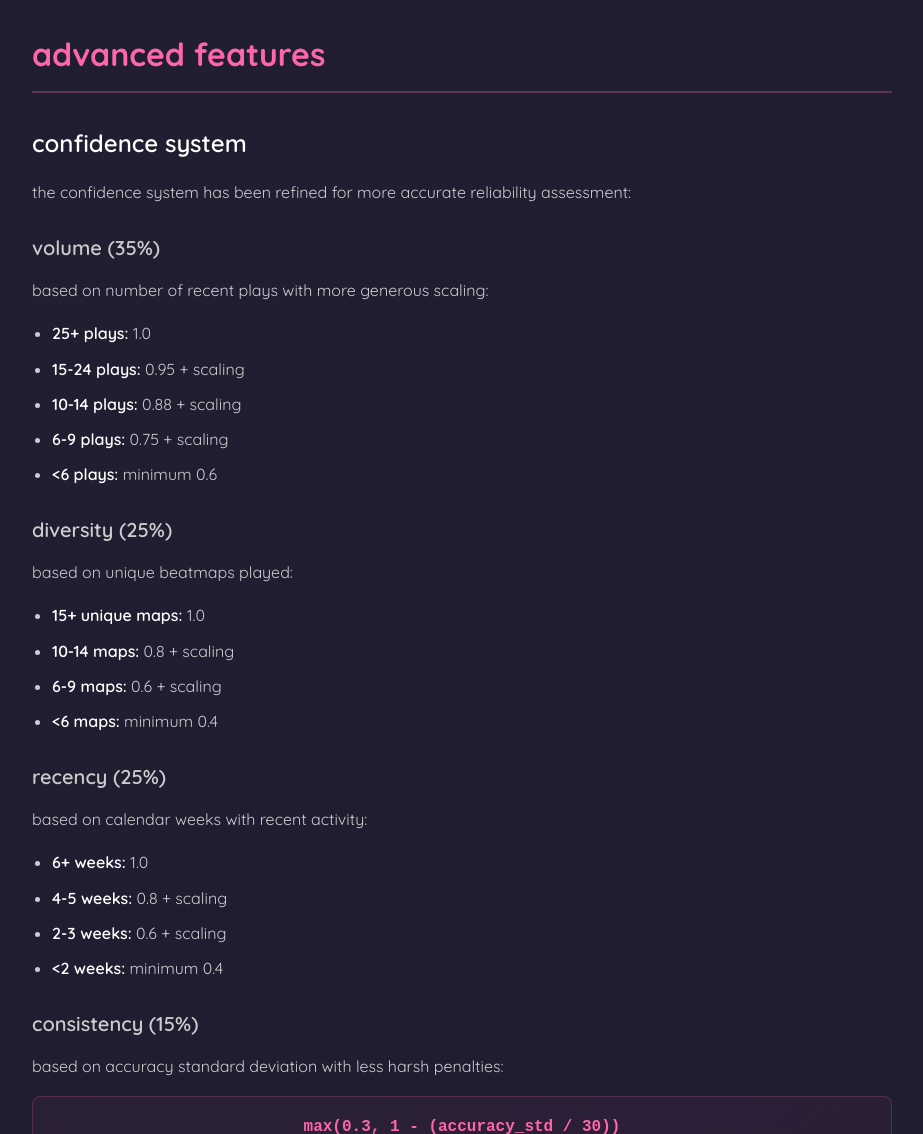
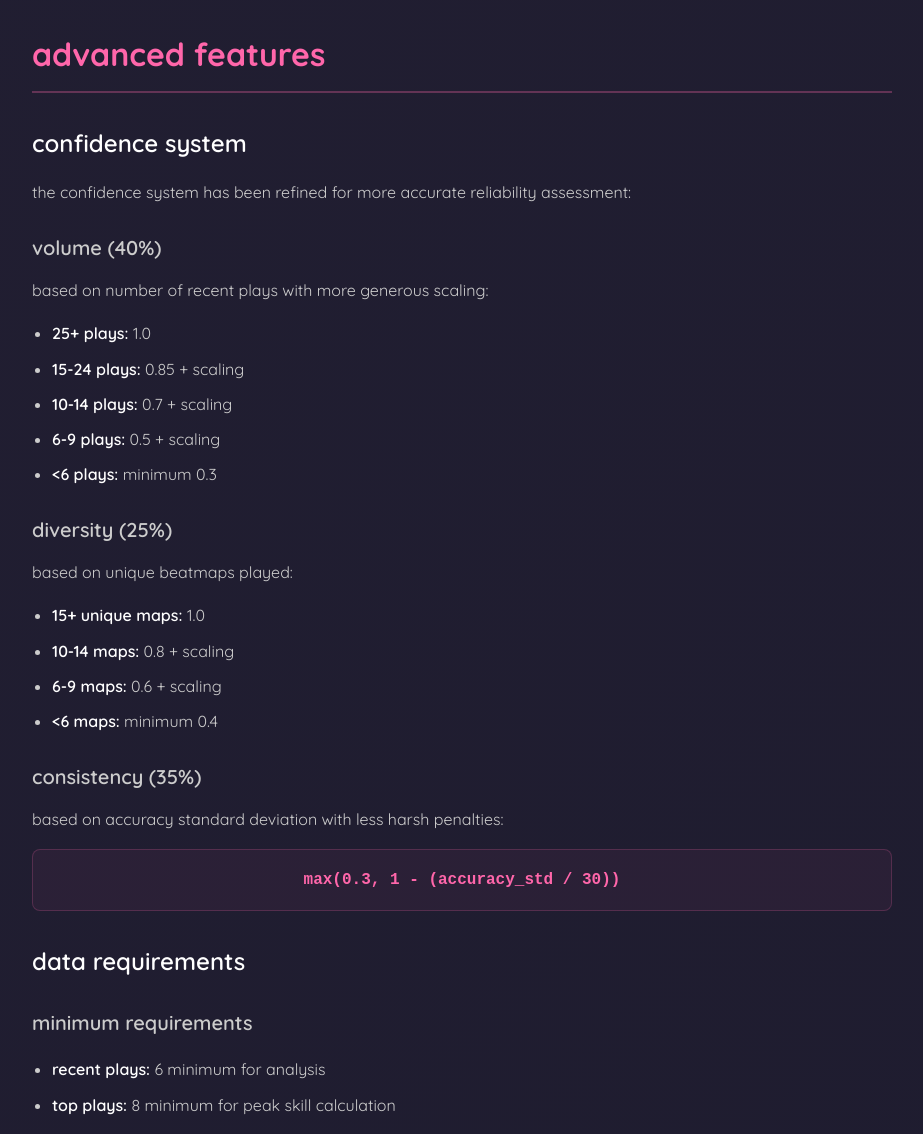
Before and after one commit to snovn/osu-skill, a Flask app: page /wiki in a window 1280 px wide. Shown: the part 5366-6500 px from the top of the page, without its empty margins (178-1101 px from the left). Run offline with Flask 3, Linux system fonts and the light colour scheme.

Commit message:
removed recency

```diff
--- a/app/templates/dashboard.html
+++ b/app/templates/dashboard.html
@@ -558,10 +558,6 @@
                 <span>{{ "{:.0f}".format(analysis.confidence_factors.diversity * 100) }}%</span>
               </div>
               <div style="display: flex; justify-content: space-between;">
-                <span>Recency</span>
-                <span>{{ "{:.0f}".format(analysis.confidence_factors.recency * 100) }}%</span>
-              </div>
-              <div style="display: flex; justify-content: space-between;">
                 <span>Consistency</span>
                 <span>{{ "{:.0f}".format(analysis.confidence_factors.consistency * 100) }}%</span>
               </div>
--- a/app/templates/wiki.html
+++ b/app/templates/wiki.html
@@ -610,14 +610,14 @@
         <h3 id="confidence-system">Confidence System</h3>
         <p>The confidence system has been refined for more accurate reliability assessment:</p>
 
-        <h4>Volume (35%)</h4>
+        <h4>Volume (40%)</h4>
         <p>Based on number of recent plays with more generous scaling:</p>
         <ul>
           <li><strong>25+ plays:</strong> 1.0</li>
-          <li><strong>15-24 plays:</strong> 0.95 + scaling</li>
-          <li><strong>10-14 plays:</strong> 0.88 + scaling</li>
-          <li><strong>6-9 plays:</strong> 0.75 + scaling</li>
-          <li><strong><6 plays:</strong> Minimum 0.6</li>
+          <li><strong>15-24 plays:</strong> 0.85 + scaling</li>
+          <li><strong>10-14 plays:</strong> 0.7 + scaling</li>
+          <li><strong>6-9 plays:</strong> 0.5 + scaling</li>
+          <li><strong><6 plays:</strong> Minimum 0.3</li>
         </ul>
 
         <h4>Diversity (25%)</h4>
@@ -629,16 +629,7 @@
           <li><strong><6 maps:</strong> Minimum 0.4</li>
         </ul>
 
-        <h4>Recency (25%)</h4>
-        <p>Based on calendar weeks with recent activity:</p>
-        <ul>
-          <li><strong>6+ weeks:</strong> 1.0</li>
-          <li><strong>4-5 weeks:</strong> 0.8 + scaling</li>
-          <li><strong>2-3 weeks:</strong> 0.6 + scaling</li>
-          <li><strong><2 weeks:</strong> Minimum 0.4</li>
-        </ul>
-
-        <h4>Consistency (15%)</h4>
+        <h4>Consistency (35%)</h4>
         <p>Based on accuracy standard deviation with less harsh penalties:</p>
         <div class="formula-box">
           <code>max(0.3, 1 - (accuracy_std / 30))</code>
```
Also changed, not shown: app/api/skill_analyzer.py (+9 -27 lines).
